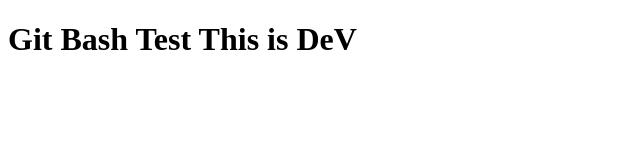
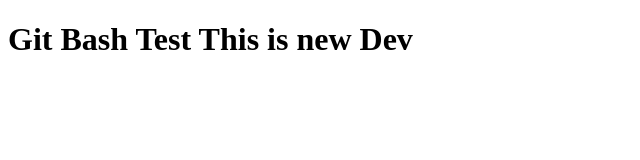
Before and after one commit to BrianKaiso/GitTest, a plain HTML site: page index.html in a window 1280 px wide. Shown: the whole page, without its empty margins (0-640 px from the left). Drawn offline with Linux system fonts and the light colour scheme.

Commit message:
#6 index.html updated

```diff
--- a/index.html
+++ b/index.html
@@ -7,6 +7,6 @@
     <title>Git Bast Test</title>
   </head>
   <body>
-    <h1>Git Bash Test This is DeV</h1>
+    <h1>Git Bash Test This is new Dev</h1>
   </body>
 </html>
```
